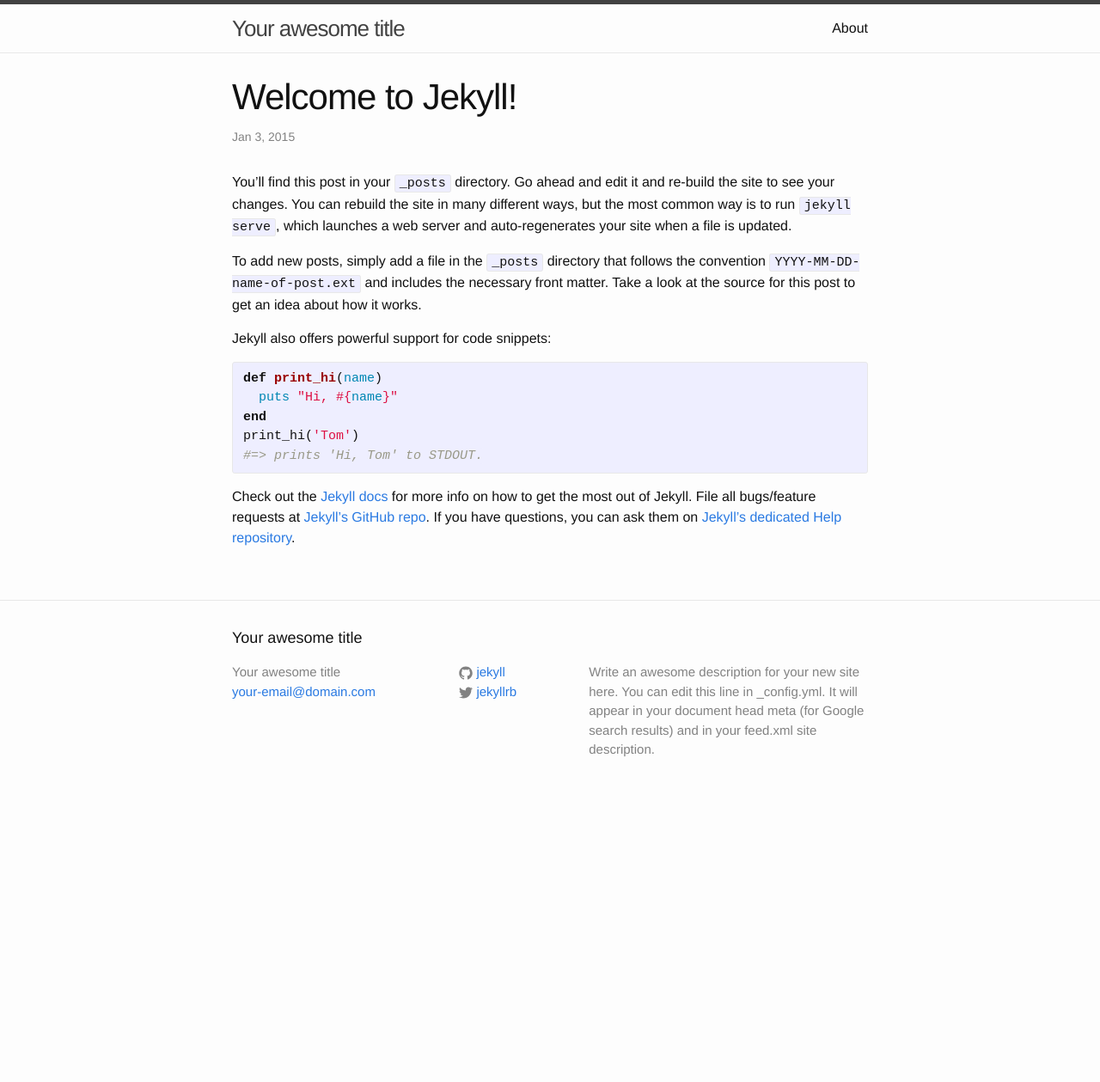
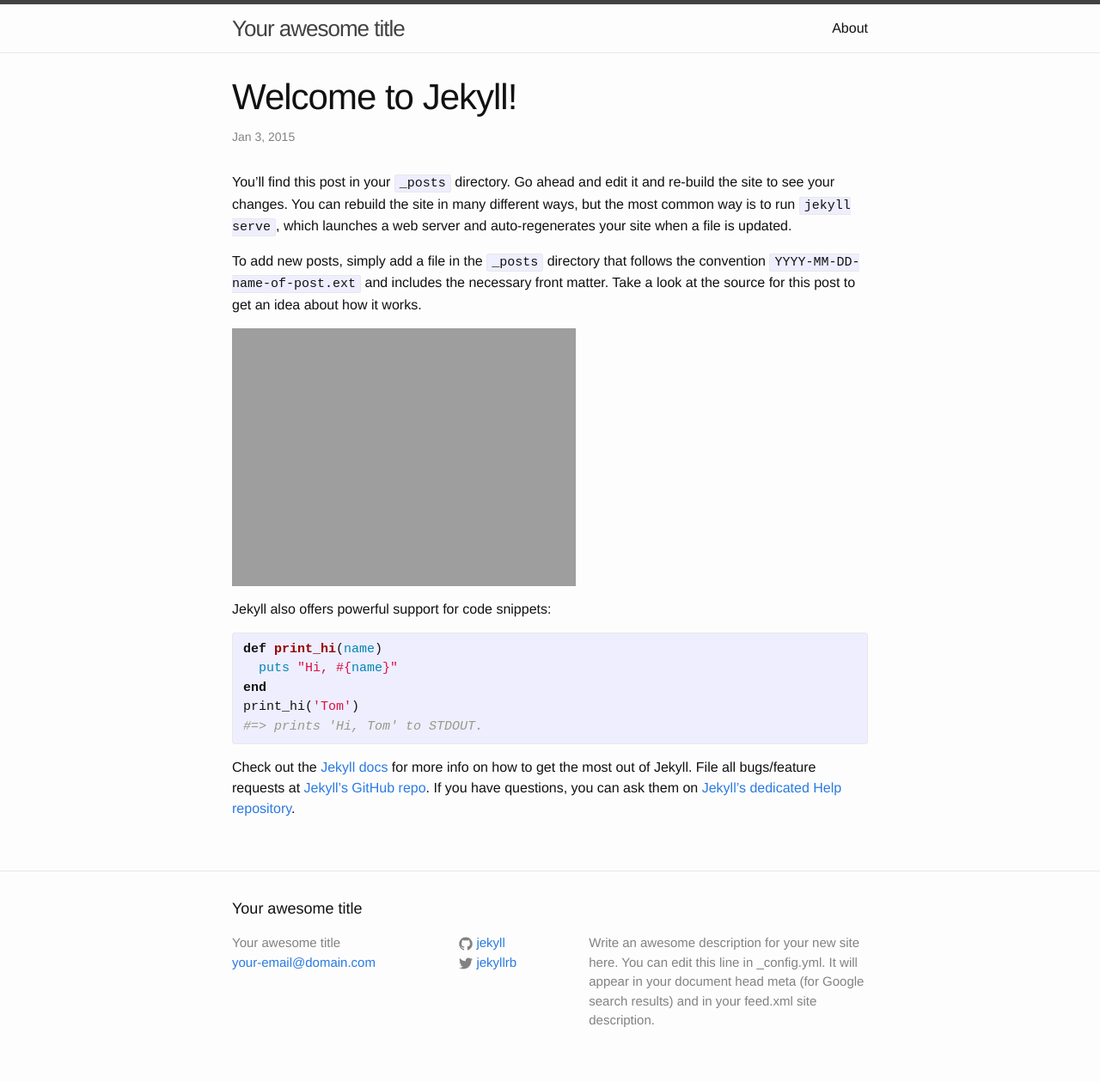
Before and after one commit to mpass-crm/mpass-crm.github.io, a Jekyll site: the page built from _posts/2015-01-03-welcome-to-jekyll.markdown, in a window 1280 px wide. Shown: the whole page at 86% size. Built offline with Jekyll 4.4.1, drawn with Linux system fonts in a browser that asks for light colours; before the commit the page ends 944 px from its top, so only the background shows below that.

Commit message:
Updating test post to test an image

```diff
--- a/_posts/2015-01-03-welcome-to-jekyll.markdown
+++ b/_posts/2015-01-03-welcome-to-jekyll.markdown
@@ -7,6 +7,8 @@ categories: jekyll update
 You’ll find this post in your `_posts` directory. Go ahead and edit it and re-build the site to see your changes. You can rebuild the site in many different ways, but the most common way is to run `jekyll serve`, which launches a web server and auto-regenerates your site when a file is updated.
 
 To add new posts, simply add a file in the `_posts` directory that follows the convention `YYYY-MM-DD-name-of-post.ext` and includes the necessary front matter. Take a look at the source for this post to get an idea about how it works.
+
+![My helpful screenshot]({{site.url}}/assets/plugin-in_flow.png)
 
 Jekyll also offers powerful support for code snippets:
 
```
